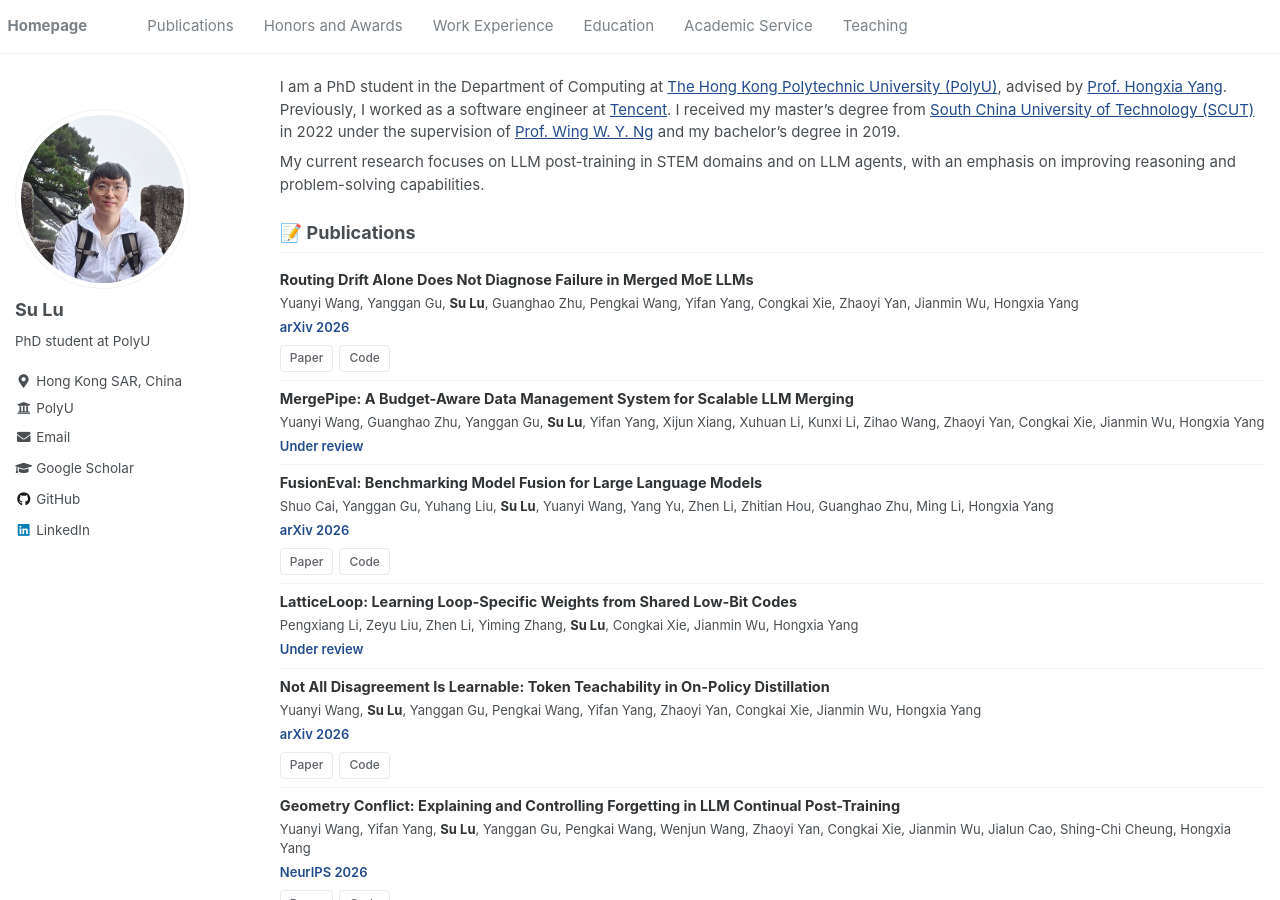
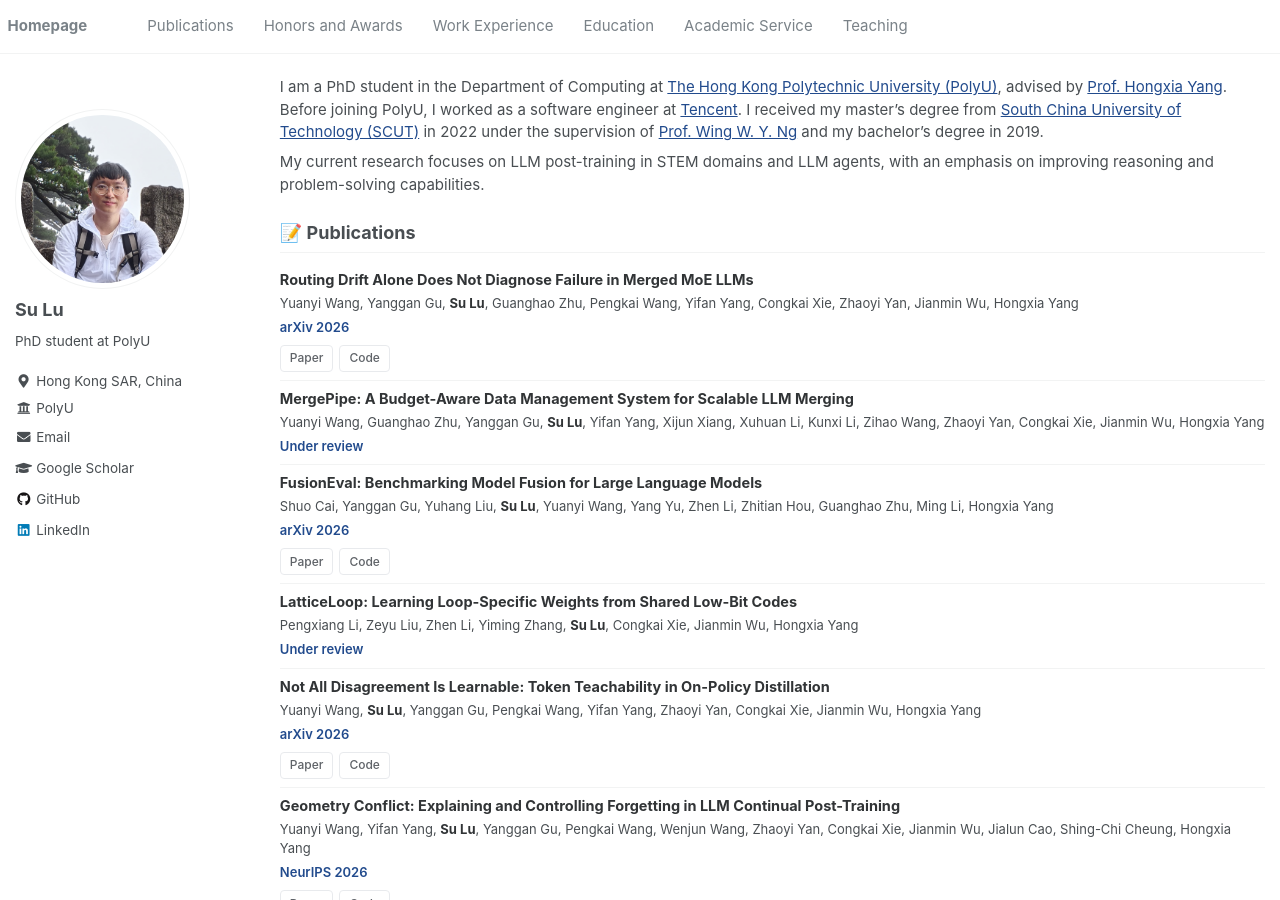
Before and after one commit to luppx/luppx.github.io, a Jekyll site: the page built from _pages/about.md, in a window 1280 px wide and 900 px high. Built offline with Jekyll 4.4.1, drawn with Linux system fonts in a browser that asks for light colours.

Commit message:
update about me

```diff
--- a/_pages/about.md
+++ b/_pages/about.md
@@ -9,9 +9,9 @@ redirect_from:
 
 <span class="anchor" id="about-me"></span>
 
-I am a PhD student in the Department of Computing at [The Hong Kong Polytechnic University (PolyU)](https://www.polyu.edu.hk), advised by [Prof. Hongxia Yang](https://www4.comp.polyu.edu.hk/~hongxyang/). Previously, I worked as a software engineer at [Tencent](https://www.tencent.com/en-us/). I received my master's degree from [South China University of Technology (SCUT)](https://www.scut.edu.cn/en/) in 2022 under the supervision of [Prof. Wing W. Y. Ng](https://www2.scut.edu.cn/cs/2017/0629/c22284a328086/page.htm) and my bachelor's degree in 2019.
+I am a PhD student in the Department of Computing at [The Hong Kong Polytechnic University (PolyU)](https://www.polyu.edu.hk), advised by [Prof. Hongxia Yang](https://www4.comp.polyu.edu.hk/~hongxyang/). Before joining PolyU, I worked as a software engineer at [Tencent](https://www.tencent.com/en-us/). I received my master's degree from [South China University of Technology (SCUT)](https://www.scut.edu.cn/en/) in 2022 under the supervision of [Prof. Wing W. Y. Ng](https://www2.scut.edu.cn/cs/2017/0629/c22284a328086/page.htm) and my bachelor's degree in 2019.
 
-My current research focuses on LLM post-training in STEM domains and on LLM agents, with an emphasis on improving reasoning and problem-solving capabilities.
+My current research focuses on LLM post-training in STEM domains and LLM agents, with an emphasis on improving reasoning and problem-solving capabilities.
 
 <span class="anchor" id="publications"></span>
 
```
